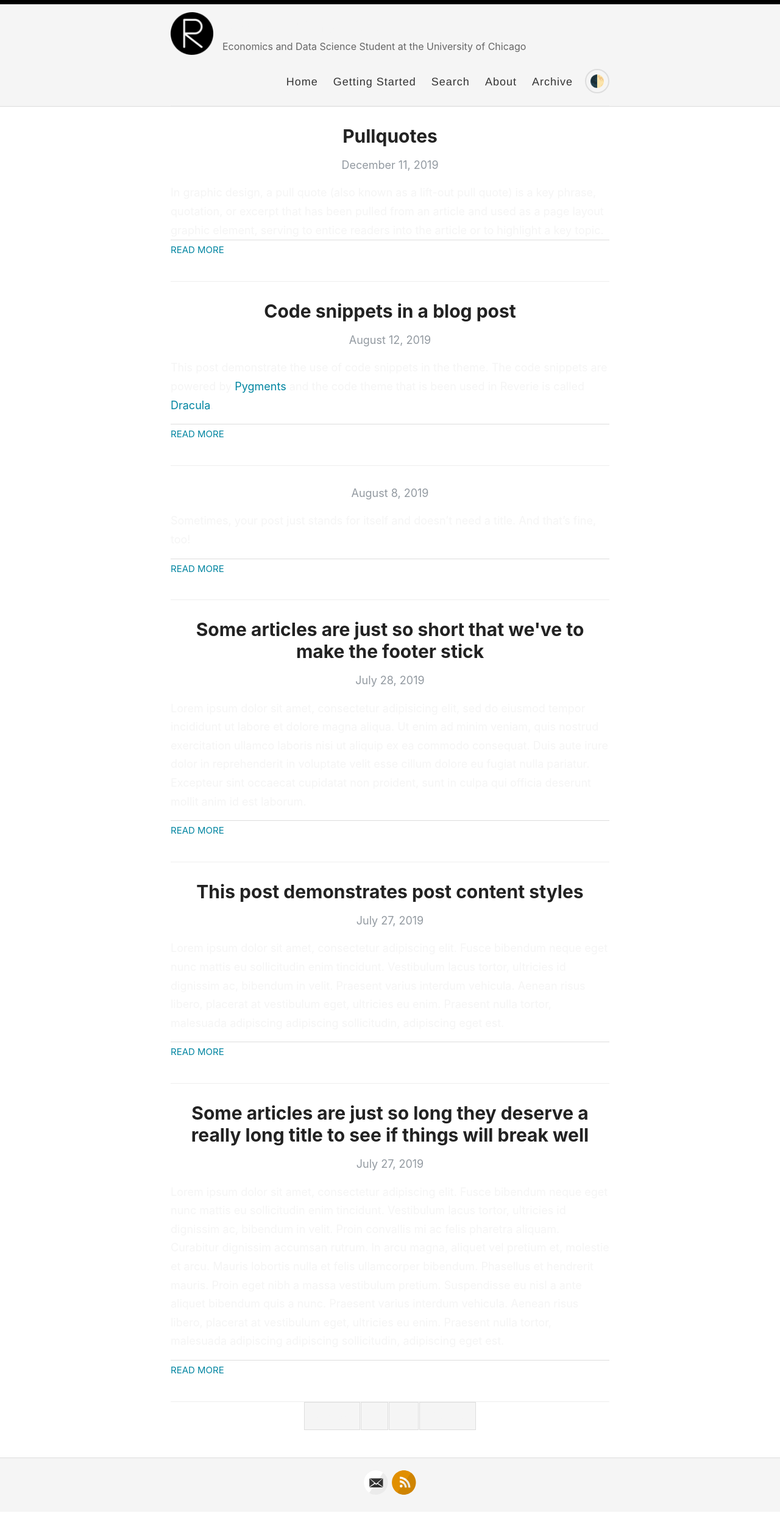
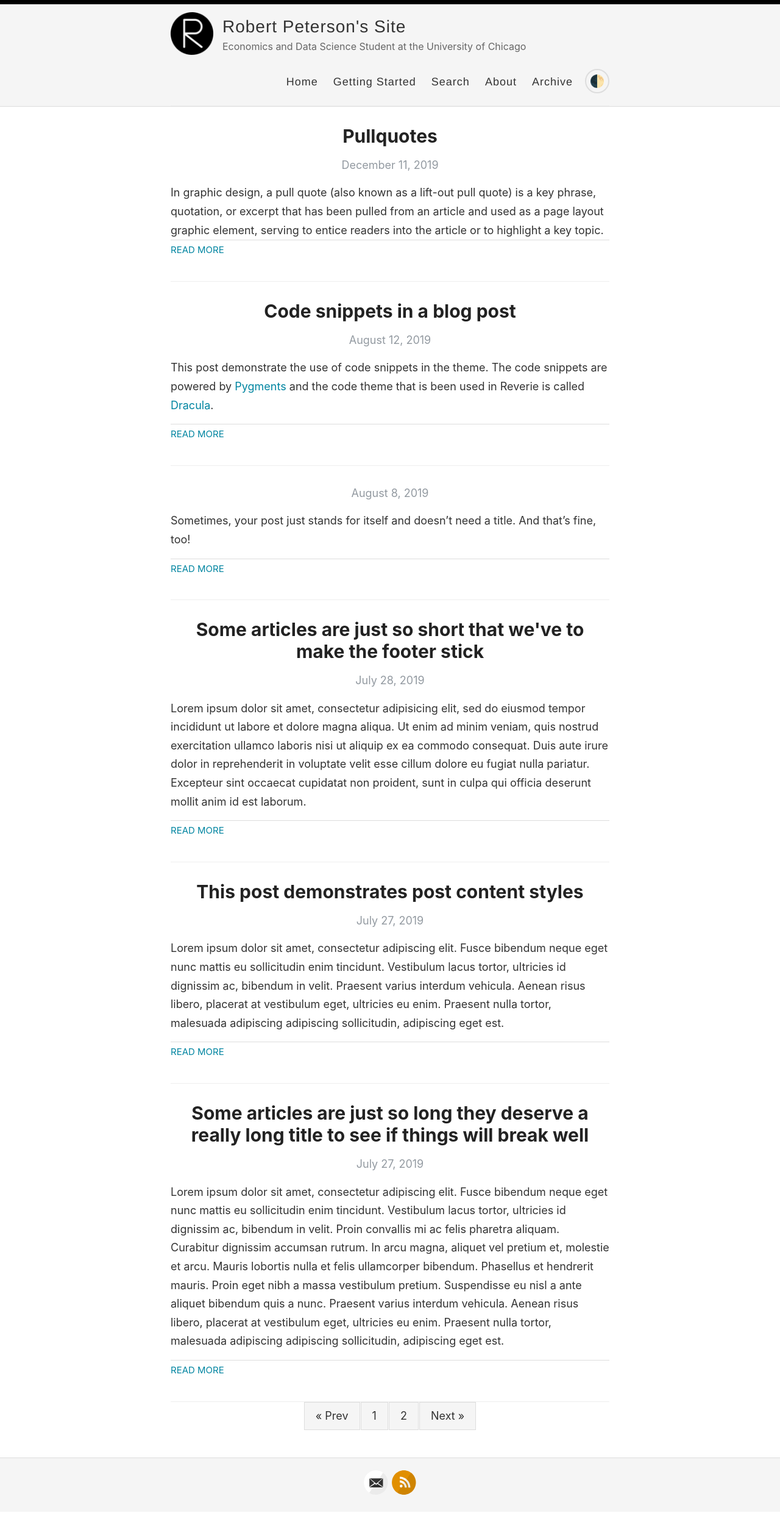
Before and after one commit to RobfPeterson/RobfPeterson.github.io, a Jekyll site: the page built from index.html, in a window 1280 px wide. Shown: the whole page at 61% size. Built offline with Jekyll 4.4.1, drawn with Linux system fonts in a browser that asks for light colours; the list of posts is cut into pages by our own code.

Commit message:
Update style.scss

```diff
--- a/assets/style.scss
+++ b/assets/style.scss
@@ -1152,7 +1152,7 @@ Modules - reusable parts of our design
 
 :root {
   --bg-color: #ffffff;
-  --text-color: #f5f5f5;
+  --text-color: #333333;
   --secondary-bg: #f5f5f5;
   --border-color: #ddd;
   --link-color: #0085a1;
@@ -1164,8 +1164,8 @@ Modules - reusable parts of our design
 [data-theme="dark"] {
   --bg-color: #1a1a1a;
   --text-color: #e0e0e0;
-  --secondary-bg: #2d2d2d;
-  --border-color: #404040;
+  --secondary-bg: #e3e3e3;
+  --border-color: #e6e6e6;
   --link-color: #4db8d8;
   --link-hover: #6dcbe6;
   --code-bg: #2d2d2d;
```
